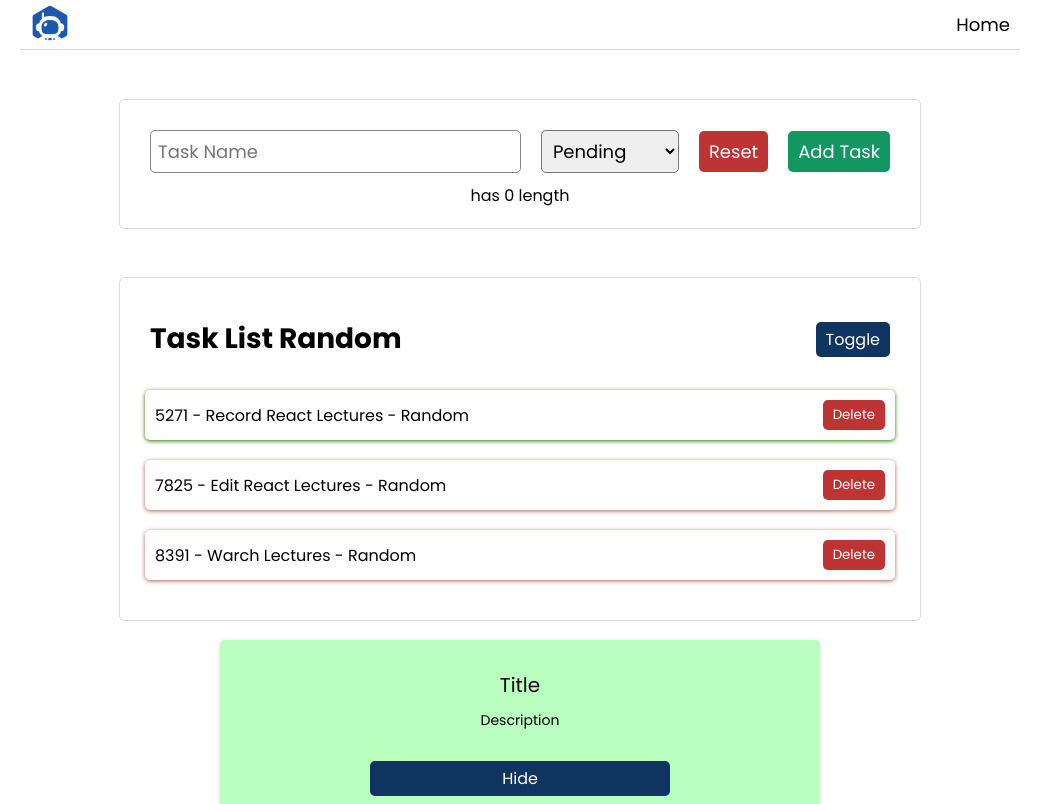
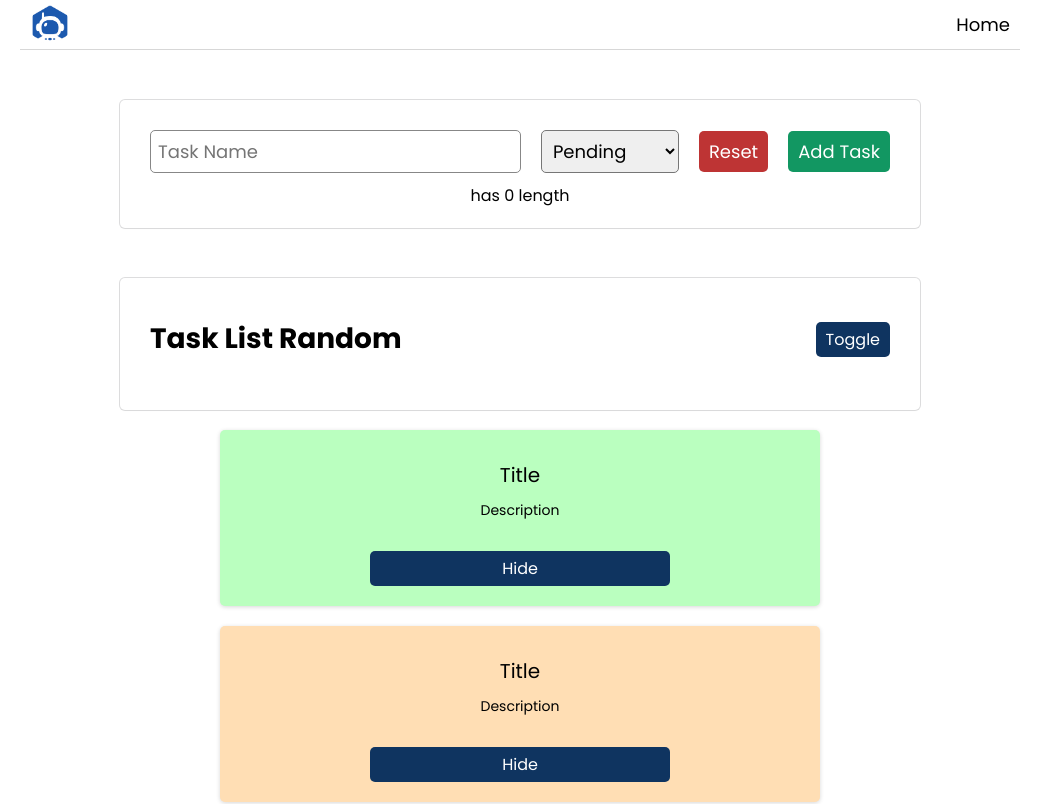
Before and after one commit to mfirmanakbar/taskmate, a React (Create React App) app: page / in a window 1280 px wide. Shown: the top 804 px of the page, without its empty margins (120-1160 px from the left). Built offline with nearby package versions, Linux system fonts and the light colour scheme.

Commit message:
add task global di app.js

```diff
--- a/src/App.js
+++ b/src/App.js
@@ -3,15 +3,17 @@ import { TaskList } from './components/TaskList';
 import { Footer } from './components/Footer';
 import './App.css';
 import { AddTask } from './components/AddTask';
+import { useState } from 'react';
 
 function App() {
   const info = "Random";
+  const [tasks, setTasks] = useState([]);
 
   return (
     <div className="App">
       <Header />
-      <AddTask />
-      <TaskList title='Random' info={info}/>
+      <AddTask tasks={tasks} setTasks={setTasks}/>
+      <TaskList tasks={tasks} setTasks={setTasks} title='Random' info={info}/>
       <Footer />
     </div>
   )
--- a/src/components/AddTask.js
+++ b/src/components/AddTask.js
@@ -1,7 +1,7 @@
 import { useState } from "react";
 import "./AddTask.css";
 
-export const AddTask = () => {
+export const AddTask = ({tasks, setTasks}) => {
     const [taskValue, setTaskValue] = useState("");
     const [progress, setProgress] = useState(false);
 
@@ -22,6 +22,7 @@ export const AddTask = () => {
             completed: Boolean(progress)
         };
         console.log(task);
+        setTasks([...tasks, task])
         handleReset();
     }
 
--- a/src/components/TaskList.js
+++ b/src/components/TaskList.js
@@ -3,14 +3,14 @@ import { TaskCard } from './TaskCard';
 import { BoxCard } from './BoxCard';
 import "./TaskList.css";
 
-export const TaskList = (props) => { // bisa juga langsung => export const TaskList = (title, info)
-    const [tasks, setTasks] = useState(
-        [
-            {id: 5271, name: "Record React Lectures", completed: true},
-            {id: 7825, name: "Edit React Lectures", completed: false},
-            {id: 8391, name: "Warch Lectures", completed: false}
-        ]
-    );
+export const TaskList = ({title, info, tasks, setTasks}) => { // bisa juga langsung => export const TaskList = ({title, info})
+    // const [tasks, setTasks] = useState(
+    //     [
+    //         {id: 5271, name: "Record React Lectures", completed: true},
+    //         {id: 7825, name: "Edit React Lectures", completed: false},
+    //         {id: 8391, name: "Warch Lectures", completed: false}
+    //     ]
+    // );
     const [show, setShow] = useState(true);
 
     function handleDelete(id) {
@@ -22,12 +22,12 @@ export const TaskList = (props) => { // bisa juga langsung => export const TaskL
         <section className='tasklist'>
             <ul>
                 <div className='header'>
-                    <h1>Task List {props.title}</h1>
+                    <h1>Task List {title}</h1>
                     <button onClick={() => setShow(!show)} className='trigger'>Toggle</button>
                 </div>
                 {
                     show && tasks.map((task) => (
-                        <TaskCard task={task} handleDelete={handleDelete} key={task.id} info={props.info} />
+                        <TaskCard task={task} handleDelete={handleDelete} key={task.id} info={info} />
                     ))
                 }
             </ul>
```
